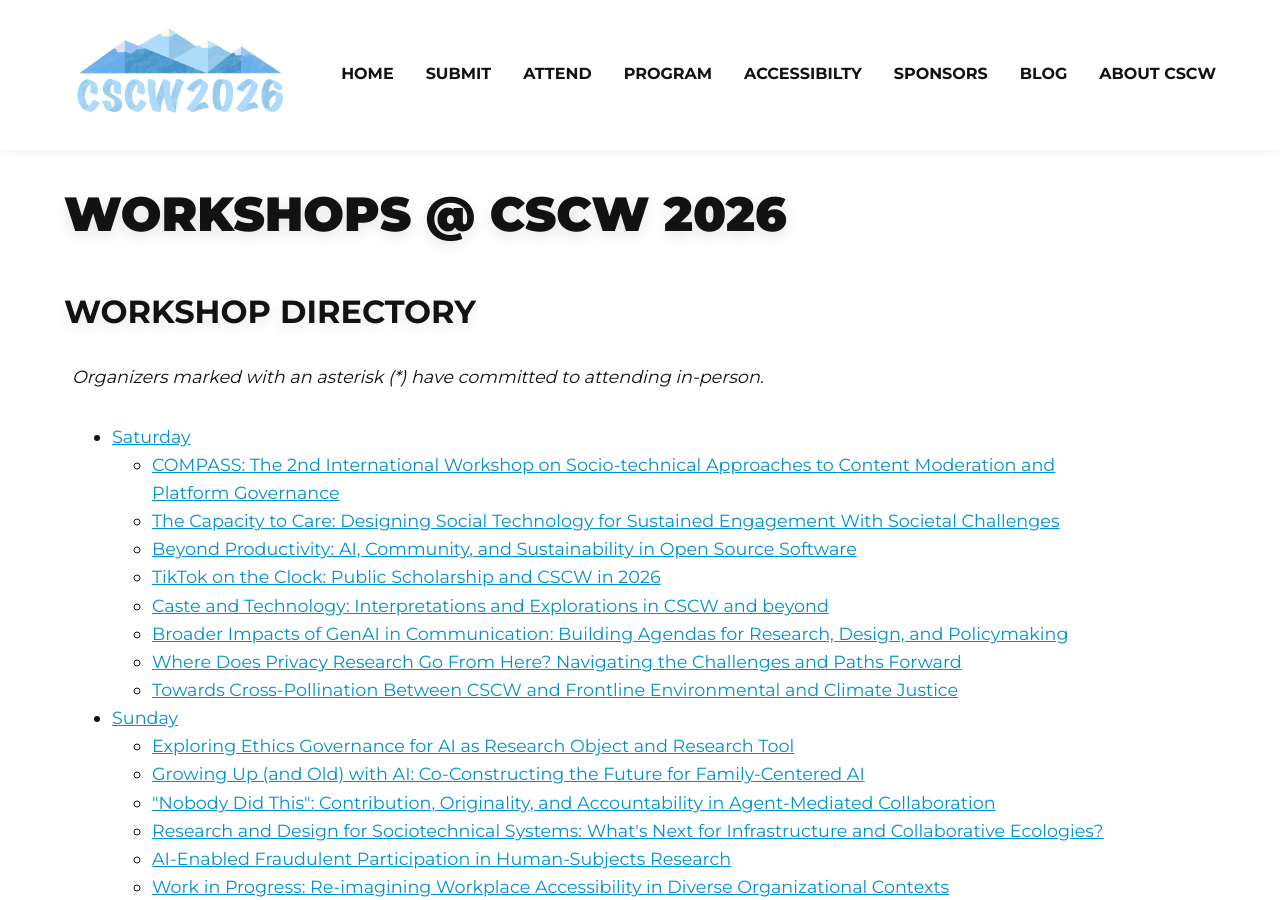
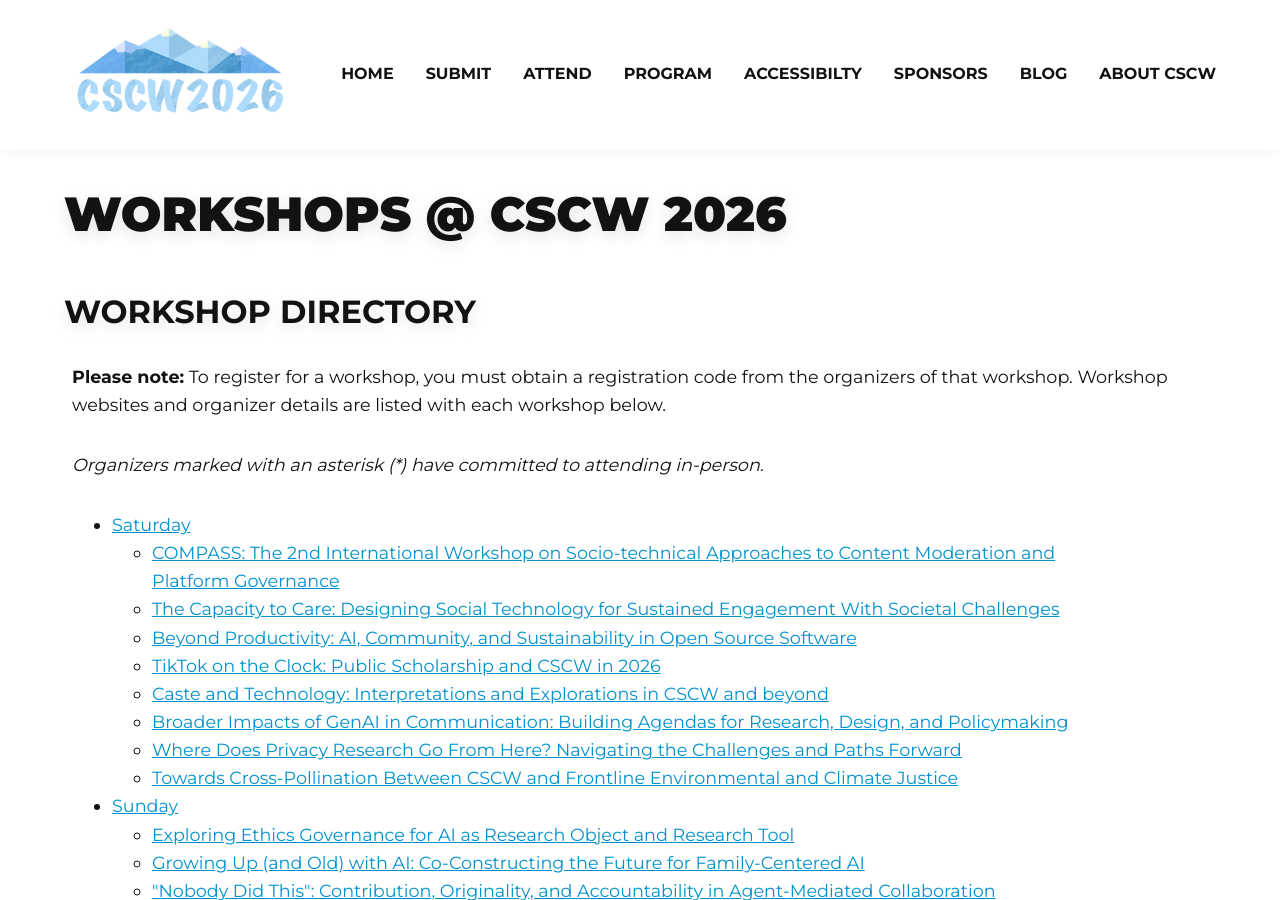
Before and after one commit to anthonypinter/cscw2026-website, a Jekyll site: the page built from workshopprogram.html, in a window 1280 px wide and 900 px high. Built offline with Jekyll 4.4.1, drawn with Linux system fonts in a browser that asks for light colours.

Commit message:
Update workshopprogram.html

```diff
--- a/workshopprogram.html
+++ b/workshopprogram.html
@@ -15,6 +15,7 @@ section_id: home
       </h1>
 
       <h2>WORKSHOP DIRECTORY</h2>
+	  <div class="page-text"><strong>Please note:</strong> To register for a workshop, you must obtain a registration code from the organizers of that workshop. Workshop websites and organizer details are listed with each workshop below.</div>
 
       <div class="page-text"><em>Organizers marked with an asterisk (*) have committed to attending in-person.</em></div>
 
```
